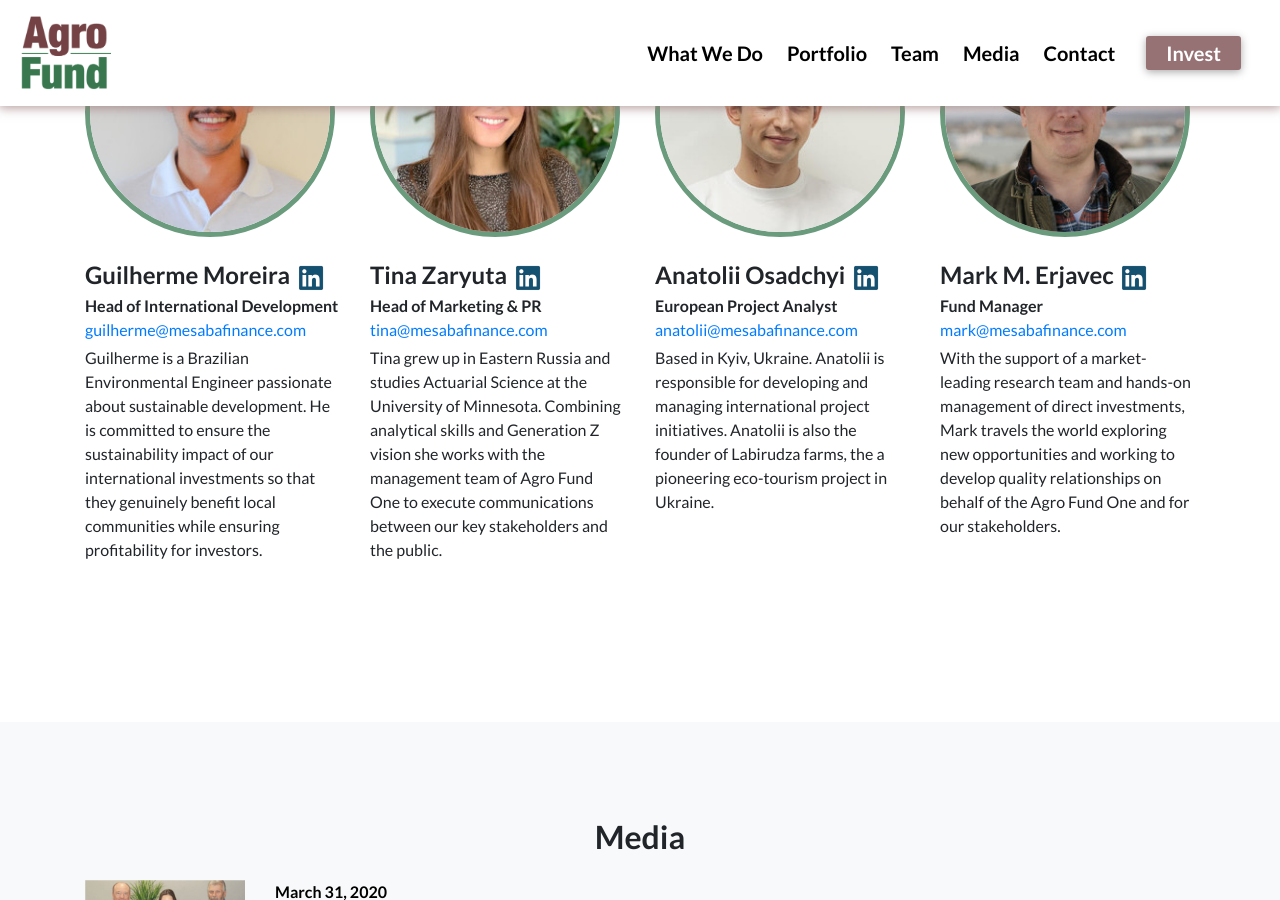
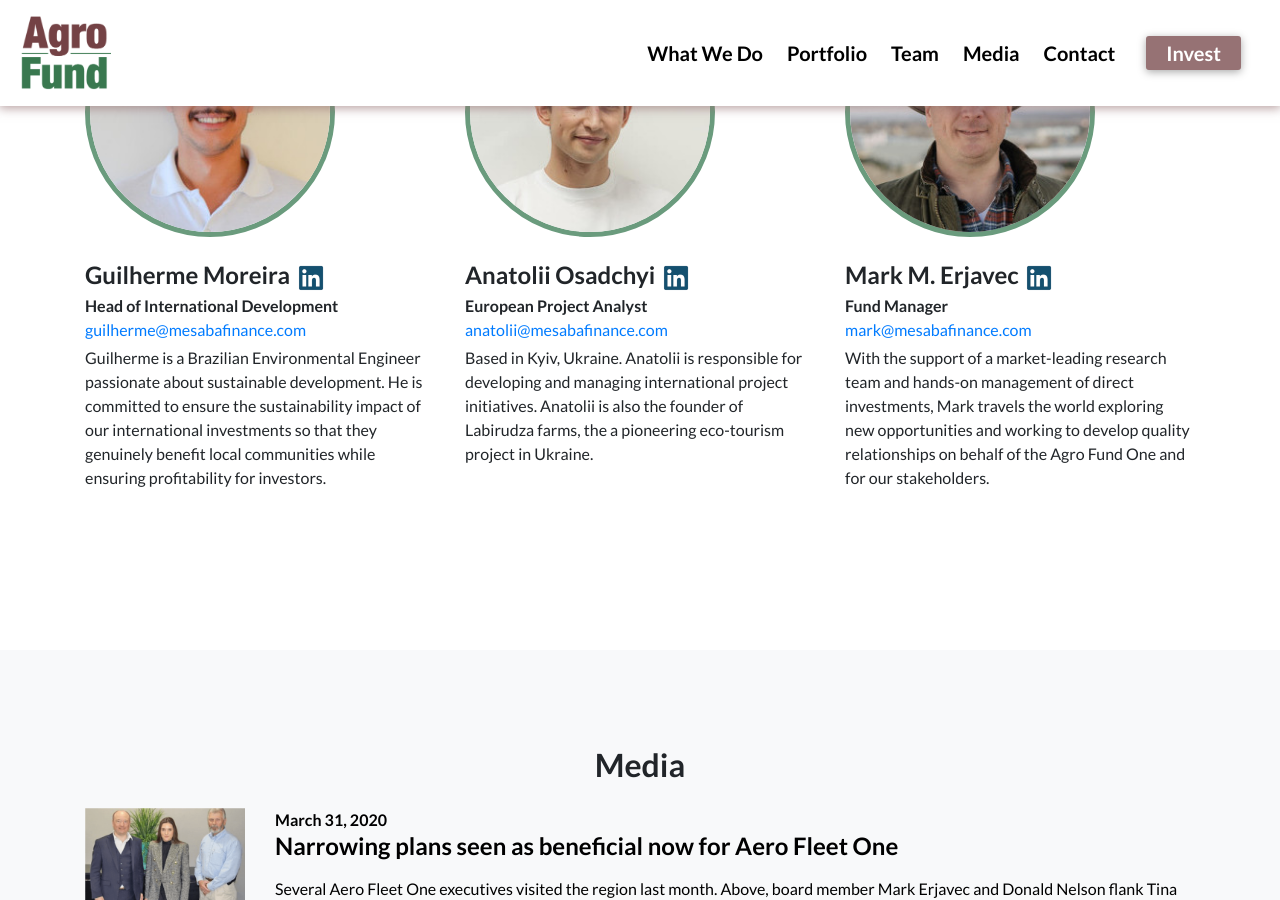
Before and after one commit to smnwltr/agrofund.one, a Jekyll site: the page built from index.html, in a window 1280 px wide and 900 px high, scrolled down 3692 px. Built offline with Jekyll 4.4.1, drawn with Linux system fonts in a browser that asks for light colours.

Commit message:
Remove Tina

```diff
--- a/_data/general.yml
+++ b/_data/general.yml
@@ -48,14 +48,6 @@
         linkedin: https://www.linkedin.com/in/guilhermesvsmoreira/
         text: >-
           Guilherme is a Brazilian Environmental Engineer passionate about sustainable development. He is committed to ensure the sustainability impact of our international investments so that they genuinely benefit local communities while ensuring profitability for investors.
-      -
-        name: Tina Zaryuta
-        title: Head of Marketing & PR
-        img: /assets/img/team/tina-zaryuta.jpg
-        mail: tina@mesabafinance.com
-        linkedin: https://www.linkedin.com/in/tina-zaryuta-a945b3188/
-        text: >-
-          Tina grew up in Eastern Russia and studies Actuarial Science at the University of Minnesota. Combining analytical skills and Generation Z vision she works with the management team of Agro Fund One to execute communications between our key stakeholders and the public.
       -
         name: Anatolii Osadchyi
         title: European Project Analyst
--- a/index.html
+++ b/index.html
@@ -115,9 +115,9 @@
     <a class="anchor" id="team"></a>
     <div class="container">
         <h2 class="text-center">{{team.heading}}</h2>
-        <div class="row mt-5">
+        <div class="row justify-content-center mt-5">
             {% for i in team.items %}
-                <div class="col-md-3 mb-5">
+                <div class="col mb-5">
                     <img class="img-fluid rounded-circle img-team" alt="{{i.name}}" src="{{i.img}}">
                     <h4 class="mb-0 mt-4 font-weight-bold">{{i.name}}
                         <a href="{{i.linkedin}}" target="_blank" rel="noopener"><img src="/assets/icon/linkedin.png" alt="{{i.name}}"></a>
```
